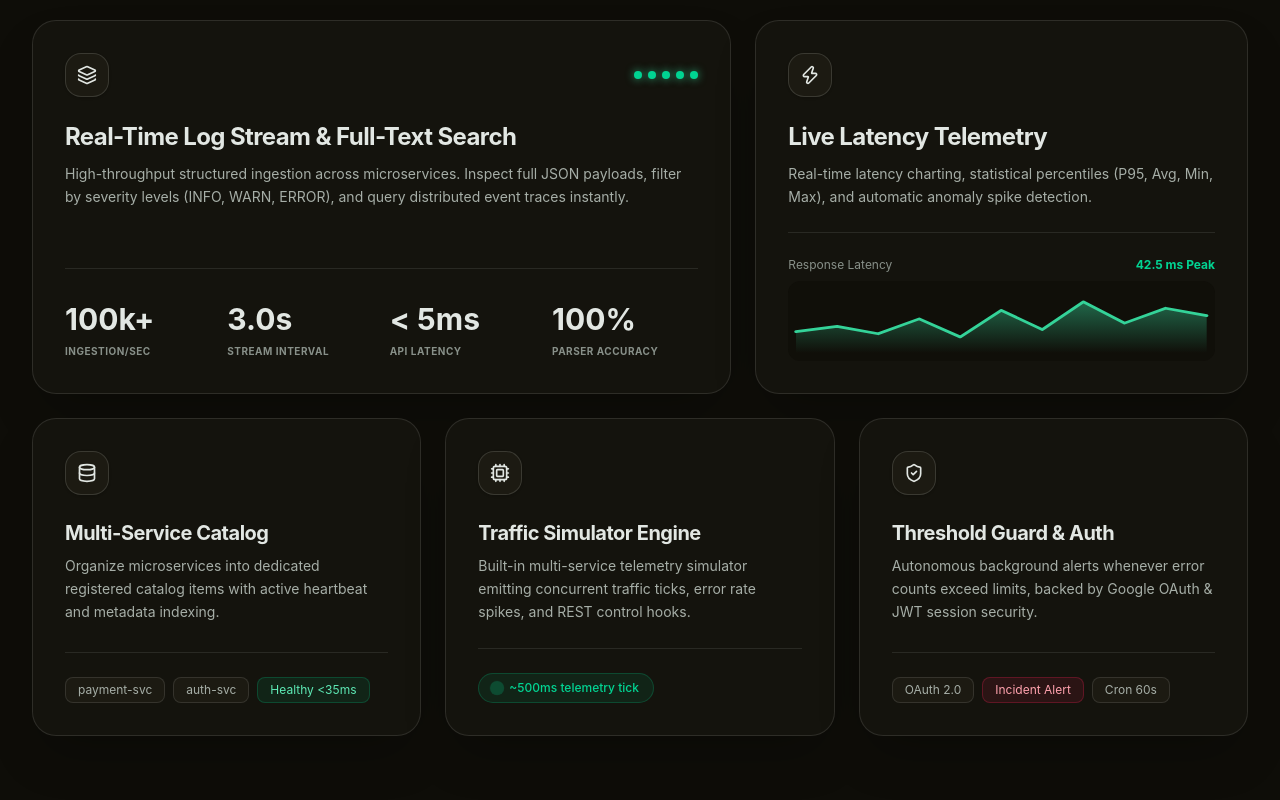
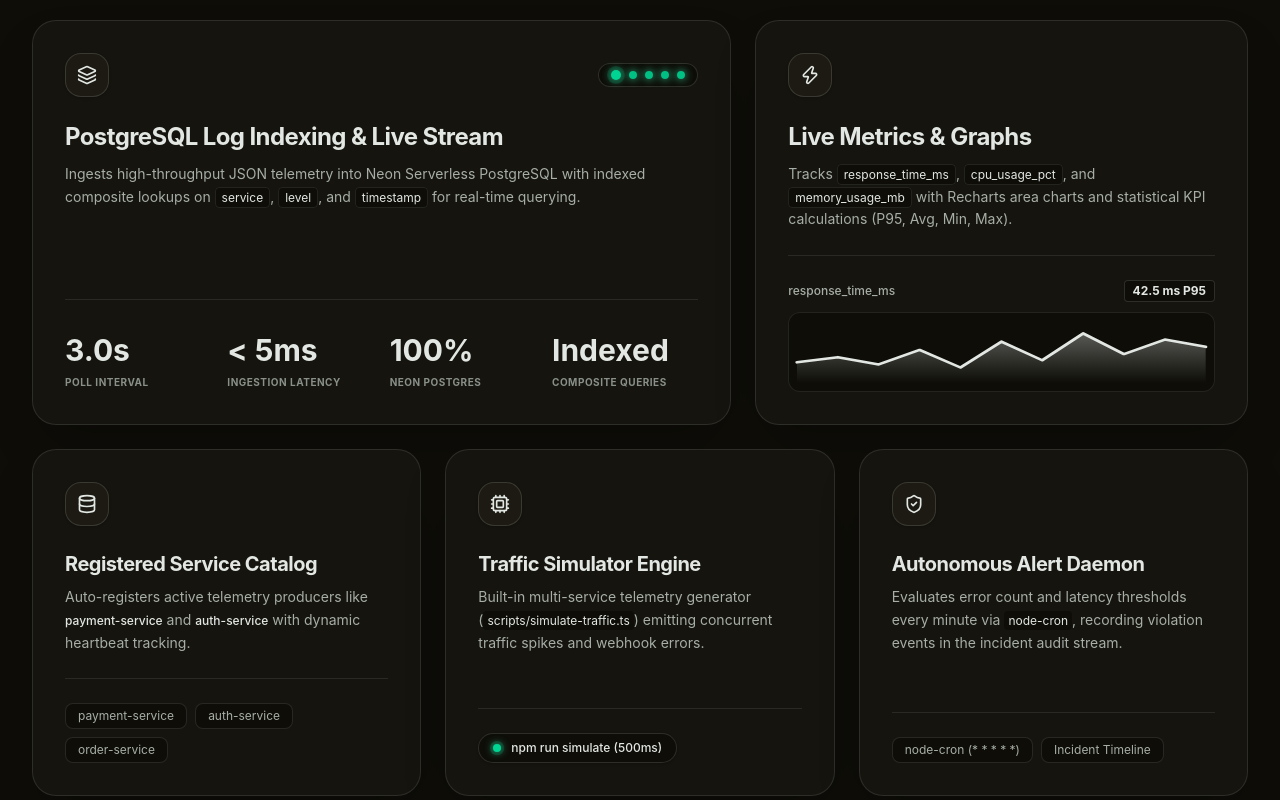
Before and after one commit to sumit-75/PulseLens, a Next.js app: page / in a window 1280 px wide. Shown: the part 1600-2400 px from the top of the page. Built offline with nearby package versions, Linux system fonts and the light colour scheme; a web font is replaced by a local one.

Commit message:
style(landing): polish Bento Grid with authentic PulseLens specs, exact #0e0d08/#e2e7e3 theme styling, and perfected server LED indicator lights

```diff
--- a/src/app/page.tsx
+++ b/src/app/page.tsx
@@ -411,14 +411,14 @@ npm run simulate
       {/* Features Bento Grid Section */}
       <section id="features" className="relative z-10 py-20 px-4 sm:px-6 lg:px-8 max-w-7xl mx-auto">
         <div className="text-center mb-14">
-          <span className="text-xs font-bold uppercase tracking-wider text-[#889089] bg-[#181711] border border-[#e2e7e3]/15 px-3.5 py-1 rounded-full">
-            Complete Telemetry Stack
+          <span className="text-xs font-bold uppercase tracking-wider text-[#a6aea7] bg-[#15140e] border border-[#e2e7e3]/15 px-3.5 py-1 rounded-full shadow-sm">
+            Platform Architecture
           </span>
           <h2 className="text-3xl sm:text-5xl font-bold tracking-tight text-[#e2e7e3] mt-3">
             Engineered for High-Velocity Microservices
           </h2>
           <p className="text-sm sm:text-base text-[#a6aea7] max-w-2xl mx-auto mt-2.5 font-normal">
-            Everything your engineering team needs to observe, track, and alert across distributed backend architectures.
+            Everything your engineering team needs to ingest, visualize, and monitor real-time distributed telemetry with zero bloat.
           </p>
         </div>
 
@@ -427,49 +427,44 @@ npm run simulate
           {/* Row 1: 2 Cards (Wide Left + Live Graph Right) */}
           <div className="grid grid-cols-1 lg:grid-cols-12 gap-6">
             {/* Card 1: Wide Card (7 cols) */}
-            <div className="lg:col-span-7 rounded-3xl border border-[#e2e7e3]/12 bg-[#14130d] p-7 sm:p-8 shadow-2xl flex flex-col justify-between hover:border-[#e2e7e3]/30 transition-all group">
+            <div className="lg:col-span-7 rounded-3xl border border-[#e2e7e3]/12 bg-[#15140e] p-7 sm:p-8 shadow-2xl flex flex-col justify-between hover:border-[#e2e7e3]/30 transition-all group">
               <div>
-                {/* Top Bar with Icon & Status Dots */}
+                {/* Top Bar with Icon & Perfect Glowing Green LED Array */}
                 <div className="flex items-center justify-between mb-6">
                   <div className="h-11 w-11 rounded-2xl bg-[#1c1a12] border border-[#e2e7e3]/15 flex items-center justify-center text-[#e2e7e3] shadow-sm">
                     <Layers className="h-5 w-5" />
                   </div>
-                  {/* Glowing 5-Dot Array */}
-                  <div className="flex items-center gap-1.5">
-                    <span className="h-2 w-2 rounded-full bg-emerald-400 shadow-[0_0_8px_rgba(52,211,153,0.8)]" />
-                    <span className="h-2 w-2 rounded-full bg-emerald-400 shadow-[0_0_8px_rgba(52,211,153,0.8)]" />
-                    <span className="h-2 w-2 rounded-full bg-emerald-400 shadow-[0_0_8px_rgba(52,211,153,0.8)]" />
-                    <span className="h-2 w-2 rounded-full bg-emerald-400 shadow-[0_0_8px_rgba(52,211,153,0.8)]" />
-                    <span className="h-2 w-2 rounded-full bg-emerald-400 shadow-[0_0_8px_rgba(52,211,153,0.8)]" />
+
+                  {/* Perfect Server Rack LED Dot Array */}
+                  <div className="flex items-center gap-2 px-3 py-1.5 rounded-full bg-[#0e0d08] border border-[#e2e7e3]/15 shadow-inner">
+                    <span className="relative flex h-2.5 w-2.5">
+                      <span className="animate-ping absolute inline-flex h-full w-full rounded-full bg-emerald-400 opacity-80"></span>
+                      <span className="relative inline-flex rounded-full h-2.5 w-2.5 bg-emerald-400 shadow-[0_0_10px_#34d399]"></span>
+                    </span>
+                    <span className="h-2 w-2 rounded-full bg-emerald-400/90 shadow-[0_0_8px_#34d399]" />
+                    <span className="h-2 w-2 rounded-full bg-emerald-400/90 shadow-[0_0_8px_#34d399]" />
+                    <span className="h-2 w-2 rounded-full bg-emerald-400/90 shadow-[0_0_8px_#34d399]" />
+                    <span className="h-2 w-2 rounded-full bg-emerald-400/90 shadow-[0_0_8px_#34d399]" />
                   </div>
                 </div>
 
-                {/* Title & Description */}
+                {/* Title & Description with Real Project Details */}
                 <h3 className="text-xl sm:text-2xl font-bold text-[#e2e7e3] tracking-tight">
-                  Real-Time Log Stream & Full-Text Search
+                  PostgreSQL Log Indexing & Live Stream
                 </h3>
                 <p className="text-sm text-[#a6aea7] mt-2.5 leading-relaxed max-w-2xl font-normal">
-                  High-throughput structured ingestion across microservices. Inspect full JSON payloads, filter by severity levels (INFO, WARN, ERROR), and query distributed event traces instantly.
+                  Ingests high-throughput JSON telemetry into Neon Serverless PostgreSQL with indexed composite lookups on <code className="text-[#e2e7e3] bg-[#0e0d08] px-1.5 py-0.5 rounded border border-[#e2e7e3]/10 font-mono text-xs">service</code>, <code className="text-[#e2e7e3] bg-[#0e0d08] px-1.5 py-0.5 rounded border border-[#e2e7e3]/10 font-mono text-xs">level</code>, and <code className="text-[#e2e7e3] bg-[#0e0d08] px-1.5 py-0.5 rounded border border-[#e2e7e3]/10 font-mono text-xs">timestamp</code> for real-time querying.
                 </p>
               </div>
 
-              {/* 4 Bottom Stats Grid */}
+              {/* 4 Bottom Real Stats Grid */}
               <div className="grid grid-cols-2 sm:grid-cols-4 gap-4 pt-8 mt-6 border-t border-[#e2e7e3]/10">
-                <div>
-                  <div className="text-2xl sm:text-3xl font-bold font-mono text-[#e2e7e3]">
-                    100k+
-                  </div>
-                  <span className="text-[10px] font-mono font-bold uppercase tracking-wider text-[#889089]">
-                    INGESTION/SEC
-                  </span>
-                </div>
-
                 <div>
                   <div className="text-2xl sm:text-3xl font-bold font-mono text-[#e2e7e3]">
                     3.0s
                   </div>
                   <span className="text-[10px] font-mono font-bold uppercase tracking-wider text-[#889089]">
-                    STREAM INTERVAL
+                    POLL INTERVAL
                   </span>
                 </div>
 
@@ -478,7 +473,7 @@ npm run simulate
                     &lt; 5ms
                   </div>
                   <span className="text-[10px] font-mono font-bold uppercase tracking-wider text-[#889089]">
-                    API LATENCY
+                    INGESTION LATENCY
                   </span>
                 </div>
 
@@ -487,14 +482,23 @@ npm run simulate
                     100%
                   </div>
                   <span className="text-[10px] font-mono font-bold uppercase tracking-wider text-[#889089]">
-                    PARSER ACCURACY
+                    NEON POSTGRES
+                  </span>
+                </div>
+
+                <div>
+                  <div className="text-2xl sm:text-3xl font-bold font-mono text-[#e2e7e3]">
+                    Indexed
+                  </div>
+                  <span className="text-[10px] font-mono font-bold uppercase tracking-wider text-[#889089]">
+                    COMPOSITE QUERIES
                   </span>
                 </div>
               </div>
             </div>
 
             {/* Card 2: Live Latency Telemetry Graph (5 cols) */}
-            <div className="lg:col-span-5 rounded-3xl border border-[#e2e7e3]/12 bg-[#14130d] p-7 sm:p-8 shadow-2xl flex flex-col justify-between hover:border-[#e2e7e3]/30 transition-all group">
+            <div className="lg:col-span-5 rounded-3xl border border-[#e2e7e3]/12 bg-[#15140e] p-7 sm:p-8 shadow-2xl flex flex-col justify-between hover:border-[#e2e7e3]/30 transition-all group">
               <div>
                 {/* Icon */}
                 <div className="h-11 w-11 rounded-2xl bg-[#1c1a12] border border-[#e2e7e3]/15 flex items-center justify-center text-[#e2e7e3] mb-6 shadow-sm">
@@ -503,39 +507,41 @@ npm run simulate
 
                 {/* Title & Description */}
                 <h3 className="text-xl sm:text-2xl font-bold text-[#e2e7e3] tracking-tight">
-                  Live Latency Telemetry
+                  Live Metrics & Graphs
                 </h3>
                 <p className="text-sm text-[#a6aea7] mt-2.5 leading-relaxed font-normal">
-                  Real-time latency charting, statistical percentiles (P95, Avg, Min, Max), and automatic anomaly spike detection.
+                  Tracks <code className="text-[#e2e7e3] bg-[#0e0d08] px-1.5 py-0.5 rounded border border-[#e2e7e3]/10 font-mono text-xs">response_time_ms</code>, <code className="text-[#e2e7e3] bg-[#0e0d08] px-1.5 py-0.5 rounded border border-[#e2e7e3]/10 font-mono text-xs">cpu_usage_pct</code>, and <code className="text-[#e2e7e3] bg-[#0e0d08] px-1.5 py-0.5 rounded border border-[#e2e7e3]/10 font-mono text-xs">memory_usage_mb</code> with Recharts area charts and statistical KPI calculations (P95, Avg, Min, Max).
                 </p>
               </div>
 
-              {/* Glowing SVG Waveform Chart */}
+              {/* Glowing SVG Waveform Chart in exact Theme Palette */}
               <div className="pt-6 mt-6 border-t border-[#e2e7e3]/10">
-                <div className="flex items-center justify-between text-xs font-mono mb-2">
-                  <span className="text-[#889089]">Response Latency</span>
-                  <span className="text-emerald-400 font-bold">42.5 ms Peak</span>
+                <div className="flex items-center justify-between text-xs font-mono mb-2.5">
+                  <span className="text-[#a6aea7] font-medium">response_time_ms</span>
+                  <span className="text-[#e2e7e3] font-bold bg-[#0e0d08] px-2 py-0.5 rounded border border-[#e2e7e3]/15">
+                    42.5 ms P95
+                  </span>
                 </div>
 
-                {/* SVG Graph Wave */}
-                <div className="h-20 w-full relative overflow-hidden rounded-xl bg-[#0e0d08]/60 p-2 flex items-end">
+                {/* SVG Graph Wave matching #e2e7e3 Theme Palette */}
+                <div className="h-20 w-full relative overflow-hidden rounded-xl bg-[#0e0d08] border border-[#e2e7e3]/10 p-2 flex items-end">
                   <svg className="w-full h-full overflow-visible" viewBox="0 0 300 60" preserveAspectRatio="none">
                     <defs>
-                      <linearGradient id="emeraldGraphGradient" x1="0" y1="0" x2="0" y2="1">
-                        <stop offset="0%" stopColor="#34d399" stopOpacity="0.45" />
-                        <stop offset="100%" stopColor="#34d399" stopOpacity="0.0" />
+                      <linearGradient id="themeGraphGradient" x1="0" y1="0" x2="0" y2="1">
+                        <stop offset="0%" stopColor="#e2e7e3" stopOpacity="0.35" />
+                        <stop offset="100%" stopColor="#e2e7e3" stopOpacity="0.0" />
                       </linearGradient>
                     </defs>
                     {/* Gradient Fill */}
                     <polygon
                       points="0,60 0,40 30,35 60,42 90,28 120,45 150,20 180,38 210,12 240,32 270,18 300,25 300,60"
-                      fill="url(#emeraldGraphGradient)"
+                      fill="url(#themeGraphGradient)"
                     />
                     {/* Glowing Line */}
                     <polyline
                       points="0,40 30,35 60,42 90,28 120,45 150,20 180,38 210,12 240,32 270,18 300,25"
                       fill="none"
-                      stroke="#34d399"
+                      stroke="#e2e7e3"
                       strokeWidth="2.5"
                       strokeLinecap="round"
                       strokeLinejoin="round"
@@ -549,35 +555,35 @@ npm run simulate
           {/* Row 2: 3 Cards */}
           <div className="grid grid-cols-1 md:grid-cols-3 gap-6">
             {/* Card 3: Multi-Service Catalog */}
-            <div className="rounded-3xl border border-[#e2e7e3]/12 bg-[#14130d] p-7 sm:p-8 shadow-2xl flex flex-col justify-between hover:border-[#e2e7e3]/30 transition-all group">
+            <div className="rounded-3xl border border-[#e2e7e3]/12 bg-[#15140e] p-7 sm:p-8 shadow-2xl flex flex-col justify-between hover:border-[#e2e7e3]/30 transition-all group">
               <div>
                 <div className="h-11 w-11 rounded-2xl bg-[#1c1a12] border border-[#e2e7e3]/15 flex items-center justify-center text-[#e2e7e3] mb-6 shadow-sm">
                   <Database className="h-5 w-5" />
                 </div>
                 <h3 className="text-lg sm:text-xl font-bold text-[#e2e7e3] tracking-tight">
-                  Multi-Service Catalog
+                  Registered Service Catalog
                 </h3>
                 <p className="text-sm text-[#a6aea7] mt-2 leading-relaxed font-normal">
-                  Organize microservices into dedicated registered catalog items with active heartbeat and metadata indexing.
+                  Auto-registers active telemetry producers like <span className="text-[#e2e7e3] font-medium font-mono text-xs">payment-service</span> and <span className="text-[#e2e7e3] font-medium font-mono text-xs">auth-service</span> with dynamic heartbeat tracking.
                 </p>
               </div>
 
               {/* Tag Pills */}
               <div className="flex flex-wrap items-center gap-2 pt-6 mt-6 border-t border-[#e2e7e3]/10">
-                <span className="px-3 py-1 rounded-lg text-xs font-mono bg-[#1c1a12] border border-[#e2e7e3]/12 text-[#a6aea7]">
-                  payment-svc
+                <span className="px-3 py-1 rounded-lg text-xs font-mono bg-[#0e0d08] border border-[#e2e7e3]/12 text-[#a6aea7]">
+                  payment-service
                 </span>
-                <span className="px-3 py-1 rounded-lg text-xs font-mono bg-[#1c1a12] border border-[#e2e7e3]/12 text-[#a6aea7]">
-                  auth-svc
+                <span className="px-3 py-1 rounded-lg text-xs font-mono bg-[#0e0d08] border border-[#e2e7e3]/12 text-[#a6aea7]">
+                  auth-service
                 </span>
-                <span className="px-3 py-1 rounded-lg text-xs font-mono bg-emerald-500/10 border border-emerald-500/25 text-emerald-300">
-                  Healthy &lt;35ms
+                <span className="px-3 py-1 rounded-lg text-xs font-mono bg-[#0e0d08] border border-[#e2e7e3]/12 text-[#a6aea7]">
+                  order-service
                 </span>
               </div>
             </div>
 
             {/* Card 4: Traffic Simulator Engine */}
-            <div className="rounded-3xl border border-[#e2e7e3]/12 bg-[#14130d] p-7 sm:p-8 shadow-2xl flex flex-col justify-between hover:border-[#e2e7e3]/30 transition-all group">
+            <div className="rounded-3xl border border-[#e2e7e3]/12 bg-[#15140e] p-7 sm:p-8 shadow-2xl flex flex-col justify-between hover:border-[#e2e7e3]/30 transition-all group">
               <div>
                 <div className="h-11 w-11 rounded-2xl bg-[#1c1a12] border border-[#e2e7e3]/15 flex items-center justify-center text-[#e2e7e3] mb-6 shadow-sm">
                   <Cpu className="h-5 w-5" />
@@ -586,43 +592,43 @@ npm run simulate
                   Traffic Simulator Engine
                 </h3>
                 <p className="text-sm text-[#a6aea7] mt-2 leading-relaxed font-normal">
-                  Built-in multi-service telemetry simulator emitting concurrent traffic ticks, error rate spikes, and REST control hooks.
+                  Built-in multi-service telemetry generator (<code className="text-[#e2e7e3] bg-[#0e0d08] px-1 py-0.5 rounded font-mono text-xs">scripts/simulate-traffic.ts</code>) emitting concurrent traffic spikes and webhook errors.
                 </p>
               </div>
 
-              {/* Live Pill */}
+              {/* Live Pill with Perfect Glowing Green Light */}
               <div className="pt-6 mt-6 border-t border-[#e2e7e3]/10">
-                <span className="inline-flex items-center gap-2 px-3.5 py-1.5 rounded-full text-xs font-mono font-medium bg-emerald-500/10 border border-emerald-500/25 text-emerald-400">
-                  <span className="h-2 w-2 rounded-full bg-emerald-400 animate-ping" />
-                  ~500ms telemetry tick
+                <span className="inline-flex items-center gap-2.5 px-3.5 py-1.5 rounded-full text-xs font-mono font-medium bg-[#0e0d08] border border-[#e2e7e3]/15 text-[#e2e7e3] shadow-sm">
+                  <span className="relative flex h-2 w-2">
+                    <span className="animate-ping absolute inline-flex h-full w-full rounded-full bg-emerald-400 opacity-80"></span>
+                    <span className="relative inline-flex rounded-full h-2 w-2 bg-emerald-400 shadow-[0_0_8px_#34d399]"></span>
+                  </span>
+                  <span>npm run simulate (500ms)</span>
                 </span>
               </div>
             </div>
 
             {/* Card 5: Threshold Guard & Auth */}
-            <div className="rounded-3xl border border-[#e2e7e3]/12 bg-[#14130d] p-7 sm:p-8 shadow-2xl flex flex-col justify-between hover:border-[#e2e7e3]/30 transition-all group">
+            <div className="rounded-3xl border border-[#e2e7e3]/12 bg-[#15140e] p-7 sm:p-8 shadow-2xl flex flex-col justify-between hover:border-[#e2e7e3]/30 transition-all group">
               <div>
                 <div className="h-11 w-11 rounded-2xl bg-[#1c1a12] border border-[#e2e7e3]/15 flex items-center justify-center text-[#e2e7e3] mb-6 shadow-sm">
                   <ShieldCheck className="h-5 w-5" />
                 </div>
                 <h3 className="text-lg sm:text-xl font-bold text-[#e2e7e3] tracking-tight">
-                  Threshold Guard & Auth
+                  Autonomous Alert Daemon
                 </h3>
                 <p className="text-sm text-[#a6aea7] mt-2 leading-relaxed font-normal">
-                  Autonomous background alerts whenever error counts exceed limits, backed by Google OAuth & JWT session security.
+                  Evaluates error count and latency thresholds every minute via <code className="text-[#e2e7e3] bg-[#0e0d08] px-1 py-0.5 rounded font-mono text-xs">node-cron</code>, recording violation events in the incident audit stream.
                 </p>
               </div>
 
               {/* Tag Pills */}
               <div className="flex flex-wrap items-center gap-2 pt-6 mt-6 border-t border-[#e2e7e3]/10">
-                <span className="px-3 py-1 rounded-lg text-xs font-mono bg-[#1c1a12] border border-[#e2e7e3]/12 text-[#a6aea7]">
-                  OAuth 2.0
+                <span className="px-3 py-1 rounded-lg text-xs font-mono bg-[#0e0d08] border border-[#e2e7e3]/12 text-[#a6aea7]">
+                  node-cron (* * * * *)
                 </span>
-                <span className="px-3 py-1 rounded-lg text-xs font-mono bg-rose-500/10 border border-rose-500/25 text-rose-300">
-                  Incident Alert
-                </span>
-                <span className="px-3 py-1 rounded-lg text-xs font-mono bg-[#1c1a12] border border-[#e2e7e3]/12 text-[#a6aea7]">
-                  Cron 60s
+                <span className="px-3 py-1 rounded-lg text-xs font-mono bg-[#0e0d08] border border-[#e2e7e3]/12 text-[#a6aea7]">
+                  Incident Timeline
                 </span>
               </div>
             </div>
```
